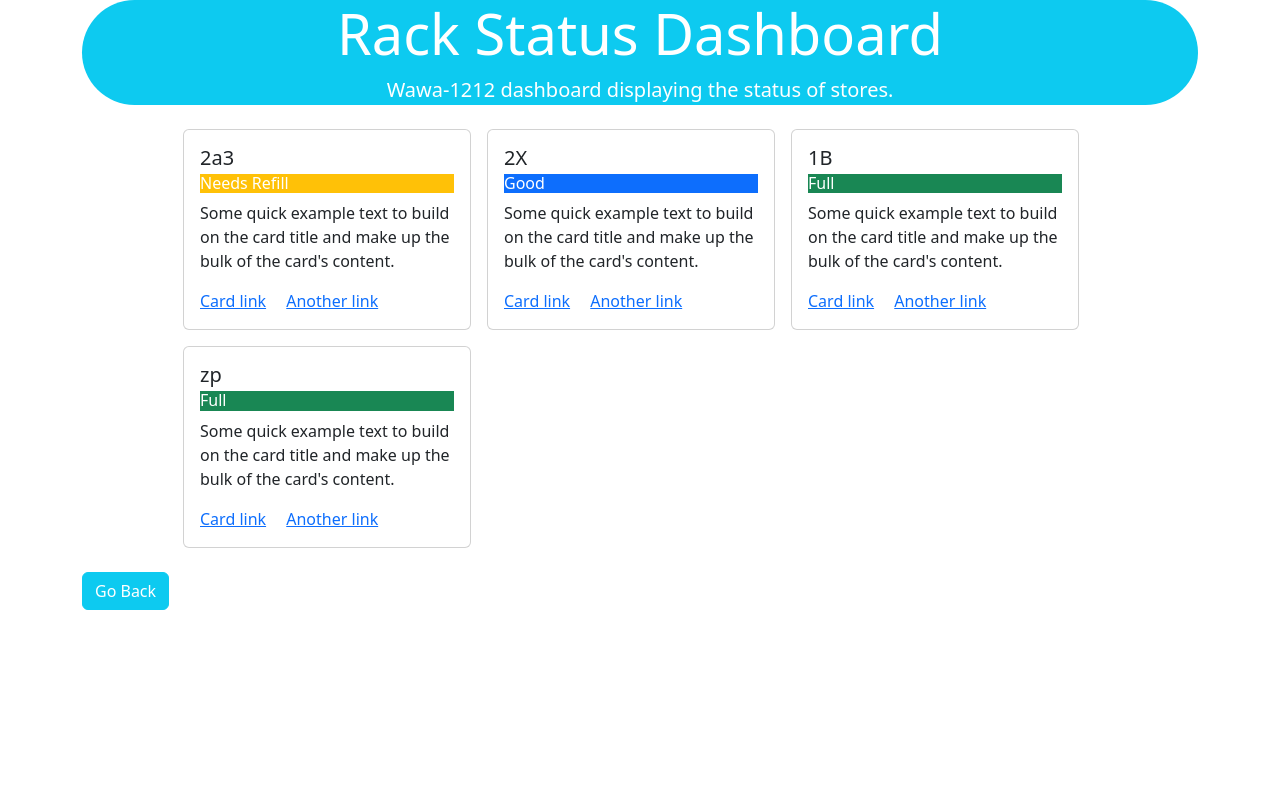
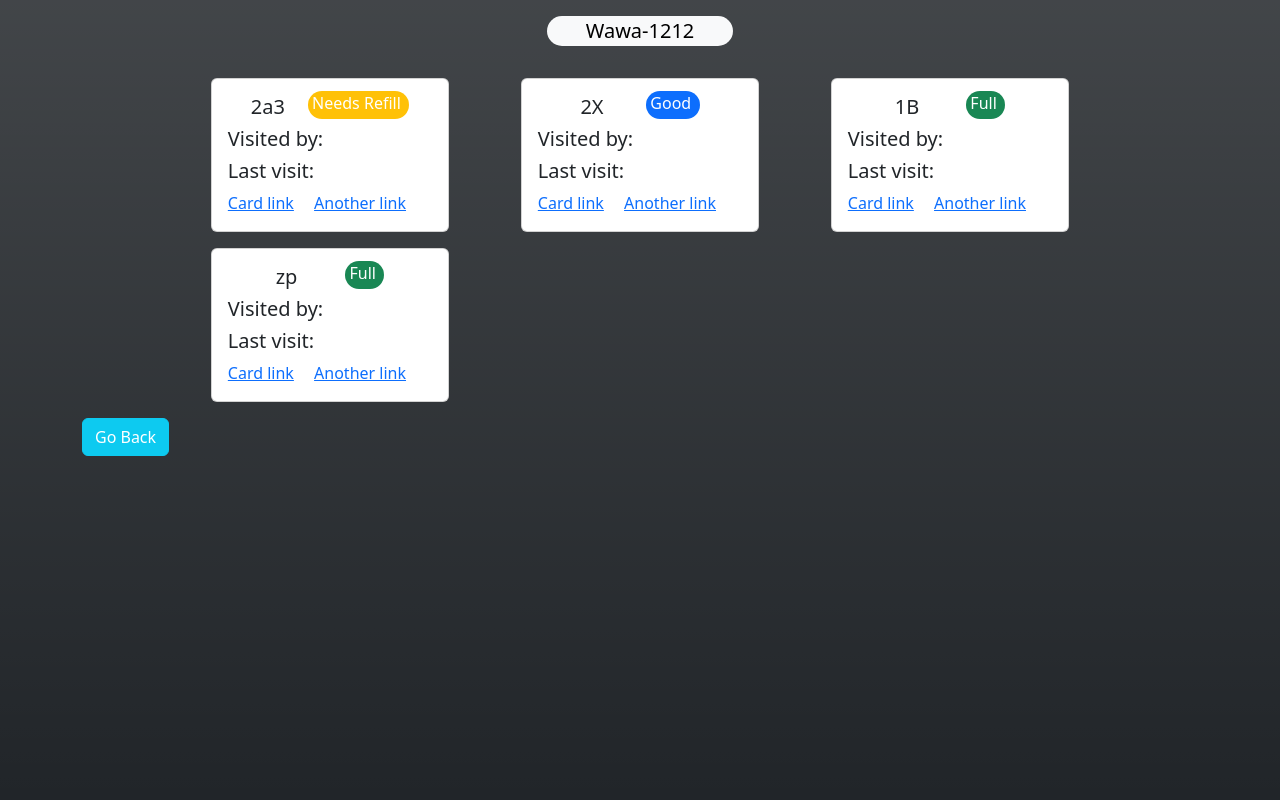
Before and after one commit to machanic16/balances-dashboard, a Django app: page /dashboard/store/2/ in a window 1280 px wide. Run offline with Django 4.2, Linux system fonts and the light colour scheme; data comes from the database, SQL or seed files in the repository; both versions use the stored data as it was after the commit; some libraries are stand-ins or nearby versions.

Commit message:
enhance store view

```diff
--- a/balances_dashboard/dashboard/templates/dashboard/index.html
+++ b/balances_dashboard/dashboard/templates/dashboard/index.html
@@ -8,12 +8,12 @@
 <head>
   <meta charset="UTF-8">
   <meta name="viewport" content="width=device-width, initial-scale=1.0">
-  <title>Stores Status Dashboard</title>
-</head>
+  <title>Store Dashboard</title>
 
 <body class="bg-dark bg-gradient">
   <div class="container">
-    <div class="bg-light col-lg-6 offset-lg-3 col-10 offset-1 rounded-pill text-black text-center">
+    <div class="bg-light
+                col-lg-6 offset-lg-3 col-10 offset-1 mt-3 rounded-pill text-black text-center">
       <h1 class="display-4">Stores Status Dashboard</h1>
     </div>
 
--- a/balances_dashboard/dashboard/templates/dashboard/store_view.html
+++ b/balances_dashboard/dashboard/templates/dashboard/store_view.html
@@ -20,34 +20,42 @@
   </style>
 </head>
 
-<body>
+<body class="bg-dark bg-gradient">
     <div class="container">
-      <div class="jumbotron bg-info rounded-pill text-white text-center">
-        <h1 class="display-4">Rack Status Dashboard</h1>
+      <div class="bg-light
+                  mt-3
+                  rounded-pill
+                  text-black
+                  text-center
+                  col-lg-2 offset-lg-5 col-6 offset-3">
           {%if store%}
-              <p class="lead"> <strong>{{ store }}</strong> dashboard displaying the status of stores.</p>
+              <p class="lead"> <strong>{{ store }}</strong> </p>
           {%else%}
               <p class="lead"> No store selected</p>
           {%endif%}
       </div>
-      <div class="container col-md-10 offset-md-1 ">
-        <div class="row row-cols-auto">
+      <div class="container d-flex col-md-10 offset-md-1" >
+        <div class="row" >
           {% for rack in store.rack_set.all %}
-            <div class="col p-2">
-              <div class="card" style="width: 18rem;">
+            <div class="col-md-4 offset-md-0 col-sm-6 offset-sm-0  col-10 offset-1 mt-3" >
+              <div class="card col-10 offset-1" >
                 <div class="card-body">
-                  <h5 class="card-title">{{ rack.name }}</h5>
-                  <h6  {% if rack.status == 'full' %}
-                          class="card-subtitle mb-2 text-white bg-success"
-                        {% elif rack.status == 'empty' %}
-                        class="card-subtitle mb-2 text-white bg-danger"
-                         {% elif rack.status == 'needs_refill' %}
-                        class="card-subtitle mb-2 text-white bg-warning"
-                       {% elif rack.status == 'good'%}
-                        class="card-subtitle mb-2 text-white bg-primary"
-                        {% endif %}>
-                        {{rack.get_status_display}}</h6>
-                  <p class="card-text">Some quick example text to build on the card title and make up the bulk of the card's content.</p>
+                  <div class="d-flex justify-content-evenly">
+                      <h5 class="card-title">{{ rack.name }}</h5>
+                      <span  {% if rack.status == 'full' %}
+                              class="card-subtitle mb-2 rounded-pill text-white bg-success"
+                            {% elif rack.status == 'empty' %}
+                            class="card-subtitle mb-2 rounded-pill text-white bg-danger"
+                            {% elif rack.status == 'needs_refill' %}
+                            class="card-subtitle mb-2 rounded-pill text-white bg-warning"
+                          {% elif rack.status == 'good'%}
+                            class="card-subtitle mb-2 rounded-pill text-white bg-primary"
+                            {% endif %}>
+                            &#160;{{rack.get_status_display}} &#160;</span>
+
+                  </div>
+                  <h5 class="card-text">Visited by:</h5>
+                  <h5 class="card-text">Last visit:</h5>
                   <a href="#" class="card-link">Card link</a>
                   <a href="#" class="card-link">Another link</a>
                 </div>
```
Also changed, not shown: balances_dashboard/db.sqlite3.
